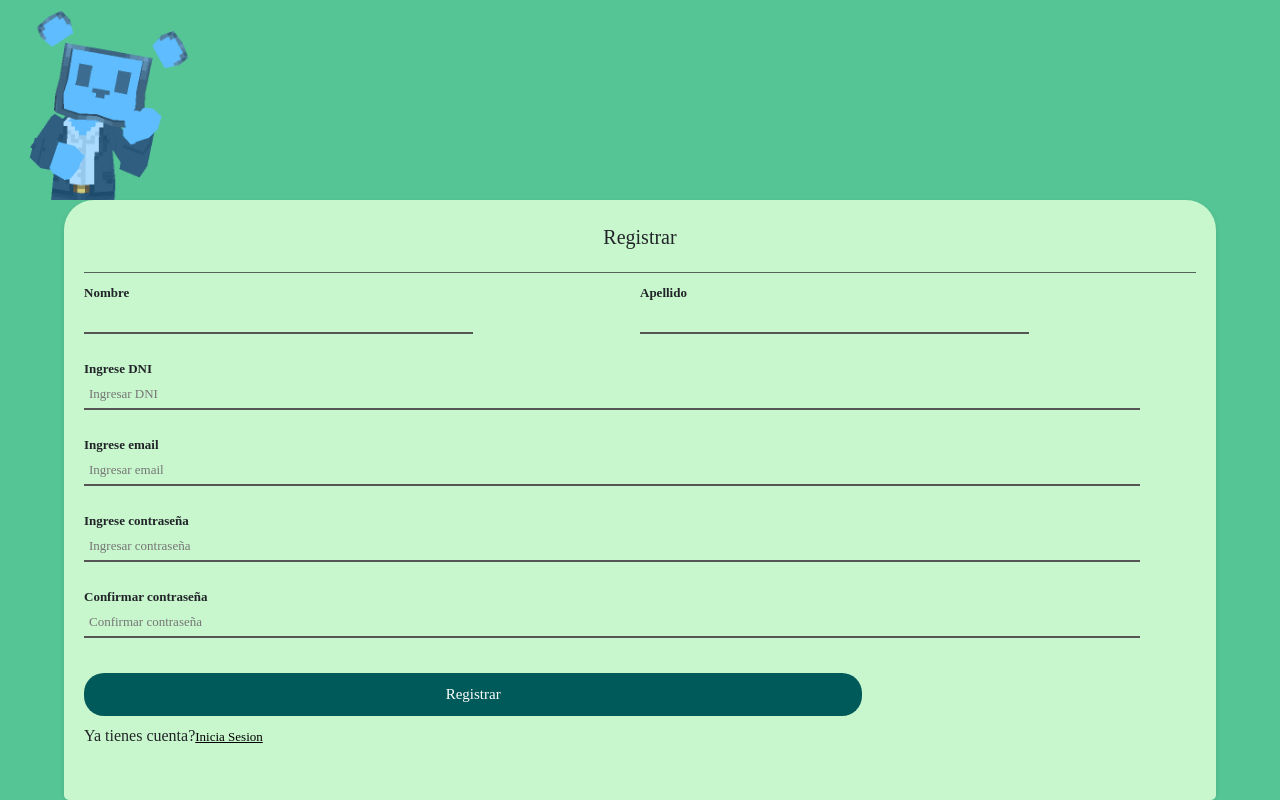
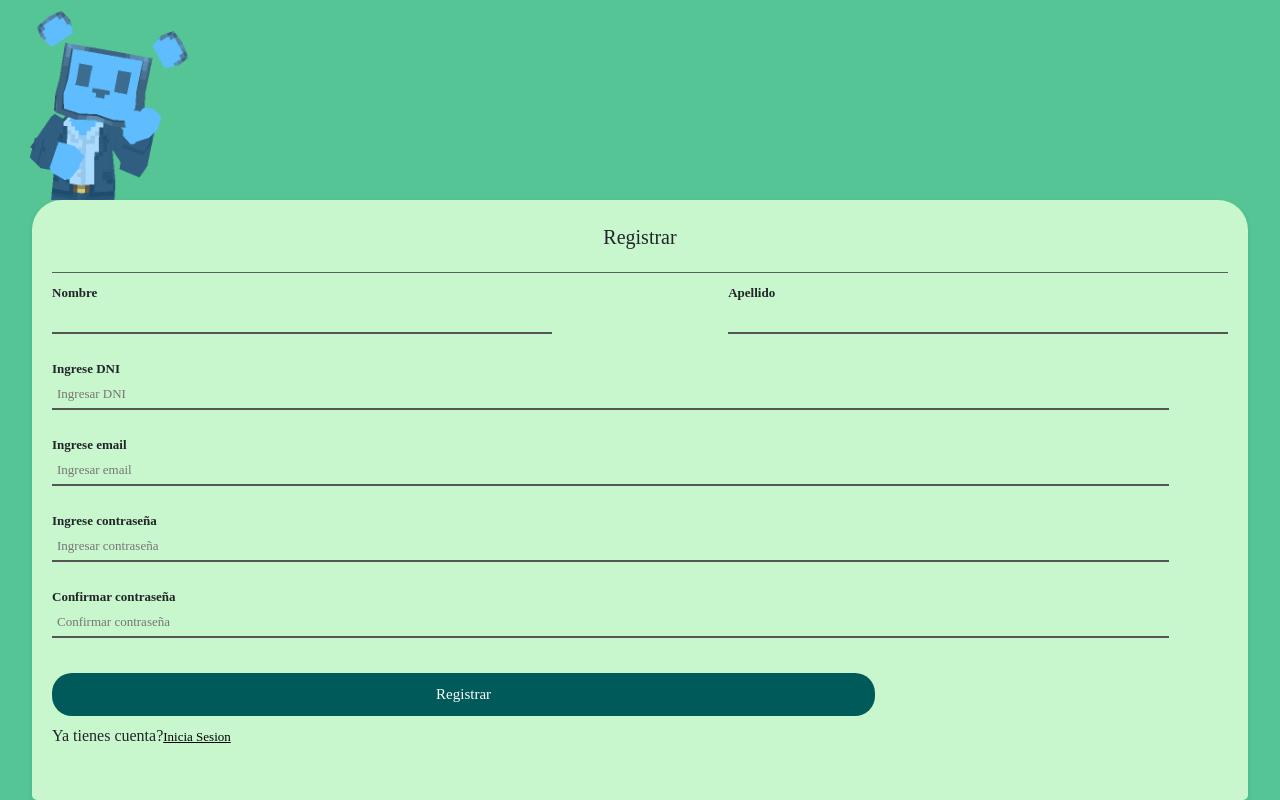
Before and after one commit to vazqueznahuel/Clementina, a React (Create React App) app: page /Registro in a window 1280 px wide. Built offline with nearby package versions, Linux system fonts and the light colour scheme; no server answers; what react-three-fiber would draw is missing.

Commit message:
corrigiendo detalles register

```diff
--- a/src/App.css
+++ b/src/App.css
@@ -23,9 +23,9 @@ body {
   }
   /* Formulario */
   .form-container {
-    max-width: 90%;
+    max-width: 95%;
     margin: 0 auto;
-    height: 75vh;
+    min-height: 75vh;
     background-color: #c9f7cd;
     padding: 20px;
     border-radius: 5px;
@@ -84,12 +84,13 @@ body {
   }
 
   .inputMitad {
-    width: 70%;
+    width: 100%;
   }
 
   .inputBlock {
     display: flex;
     width: 100%;
+    gap: 15%;
   }
 
   .inputBlock div{
```
